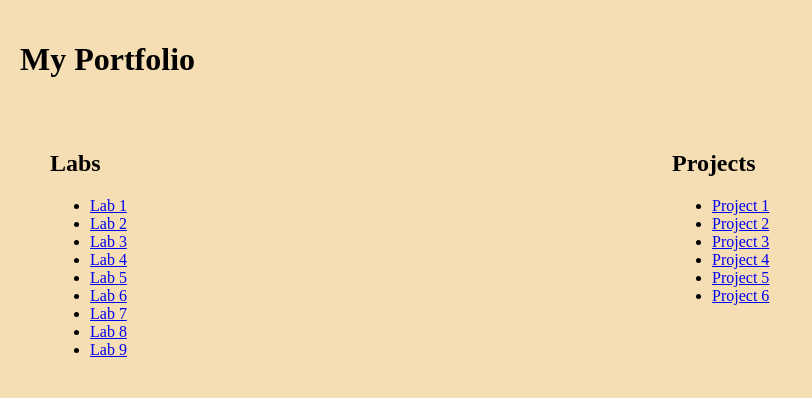
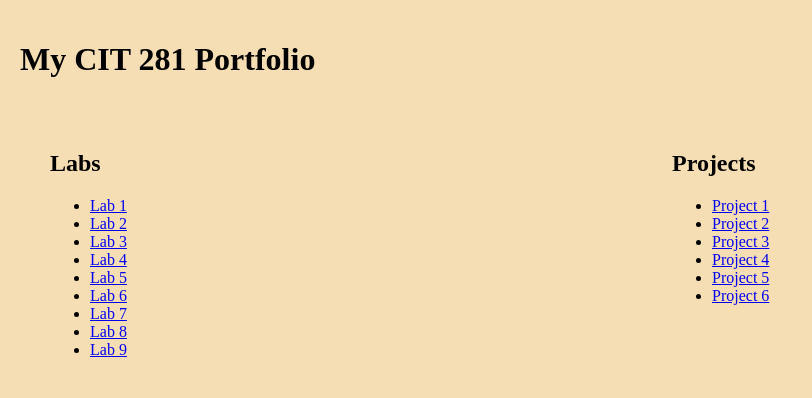
Before and after one commit to rbhullor/cit-minor-portfolio, a plain HTML site: page index.html in a window 1280 px wide. Shown: the whole page, without its empty margins (0-812 px from the left). Drawn offline with Linux system fonts and the light colour scheme.

Commit message:
Update index.html

```diff
--- a/index.html
+++ b/index.html
@@ -1,7 +1,7 @@
 <!DOCTYPE html>
 <html>
 <head>
-    <title>My Portfolio</title>
+    <title>My CIT 281 Portfolio</title>
     <style>
         body {
             background-color: #F5DEB3;
@@ -24,7 +24,7 @@
     </style>
 </head>
 <body>
-    <h1>My Portfolio</h1>
+    <h1>My CIT 281 Portfolio</h1>
     <div class="container">
         <div class="column">
             <h2>Labs</h2>
```
